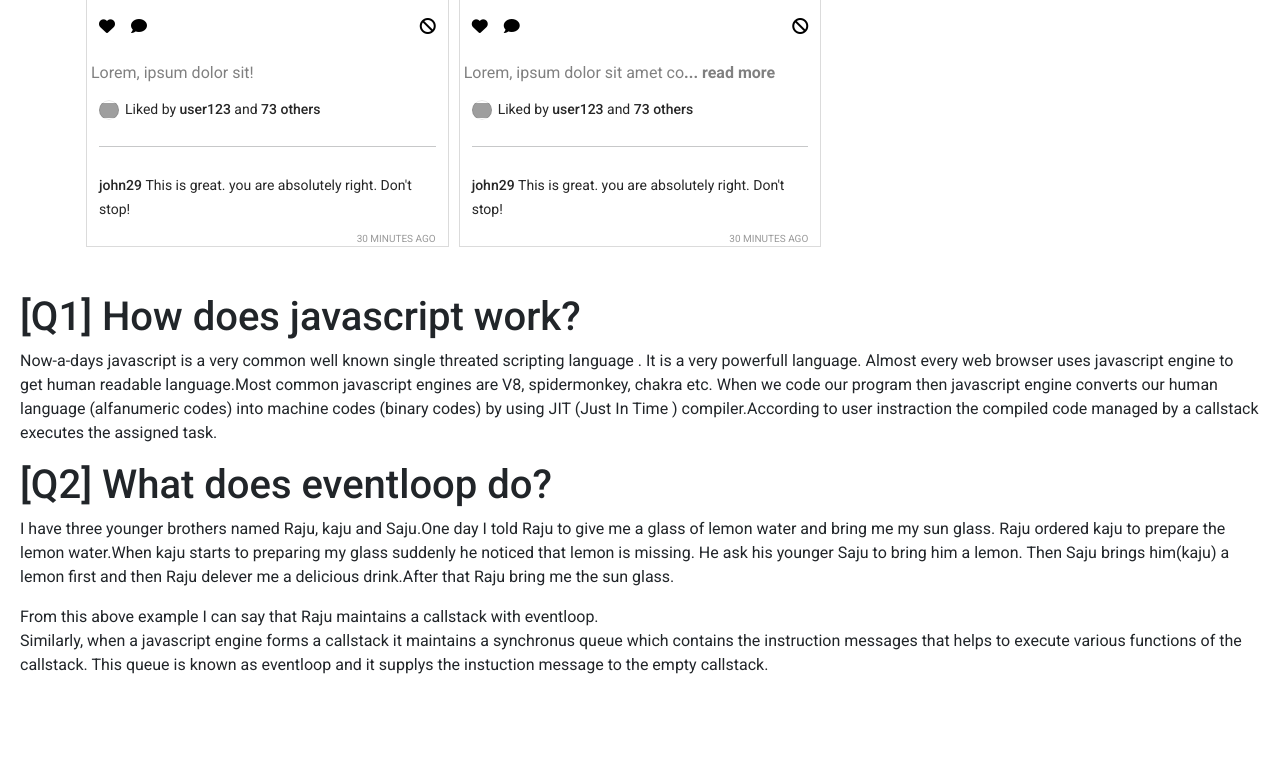
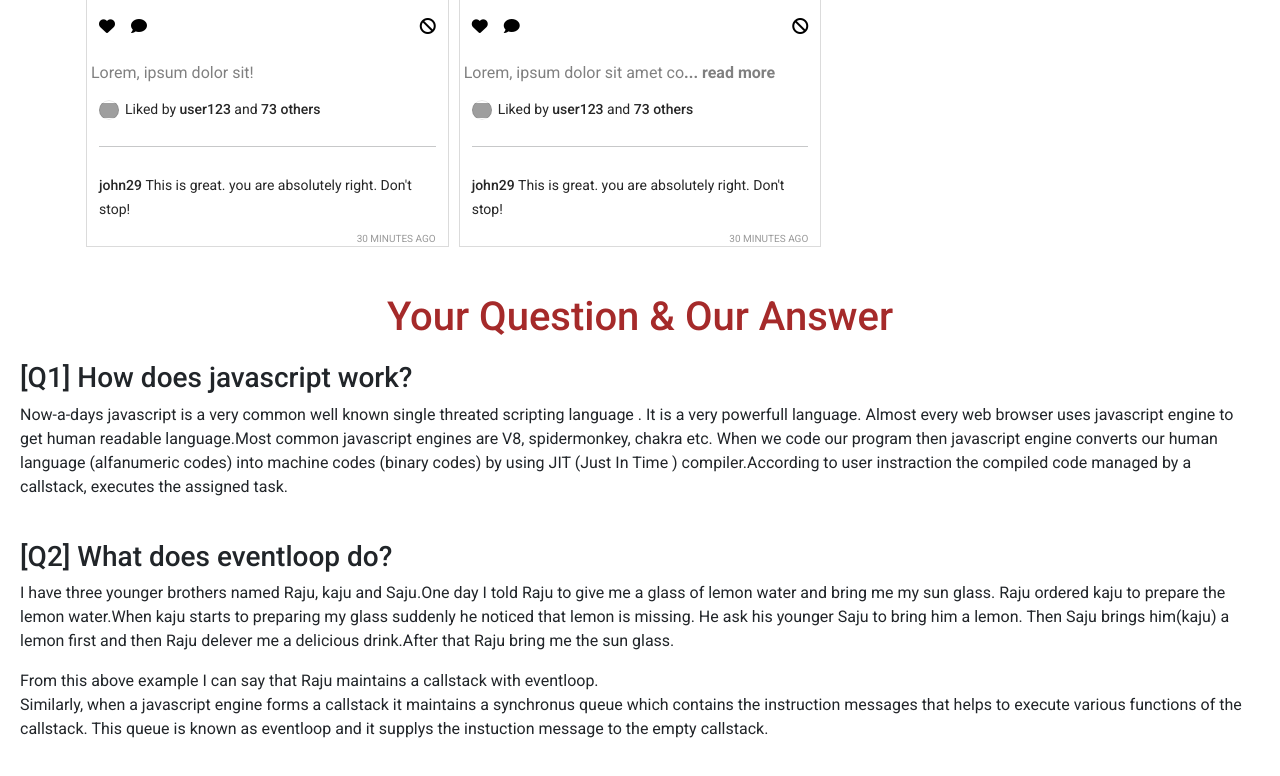
Before and after one commit to Niamul-Hasan/Insta-Sohor, a plain HTML site: page index.html in a window 1280 px wide. Shown: the part 1285-2061 px from the top of the page. Before the commit the page ends 1998 px from the top, so only its background shows below. Drawn offline with nearby package versions, Linux system fonts and the light colour scheme; grey boxes are pictures that could not be loaded.

Commit message:
bonous part is added

```diff
--- a/css/style.css
+++ b/css/style.css
@@ -246,9 +246,17 @@ img {
 }
 .bonous{
   margin-top: 10px;
-padding: 20px;
+  padding: 20px;
+}
+.bonous h1{
+  text-align: center;
+  color: brown;
+  margin-bottom: 20px;
+}
+.bonous div{
+  padding-bottom: 25px;
+}
 
-}
 
 @media only screen and (max-width: 992px) {
   #posts {
--- a/index.html
+++ b/index.html
@@ -78,12 +78,13 @@
             </div>
         </main>
         <section id="bonous" class="bonous">
+            <h1>Your Question & Our Answer</h1>
             <div>
-                <h1>[Q1] How does javascript work?</h1>
-                <p>Now-a-days javascript is a very common well known single threated scripting language . It is a very powerfull language. Almost every web browser uses javascript engine to get human readable language.Most common javascript engines are V8, spidermonkey, chakra etc. When we code our program then javascript engine converts our human language (alfanumeric codes) into machine codes (binary codes) by using JIT (Just In Time ) compiler.According to user instraction the compiled code managed by a callstack executes the assigned task. </p>
+                <h3>[Q1] How does javascript work?</h3>
+                <p>Now-a-days javascript is a very common well known single threated scripting language . It is a very powerfull language. Almost every web browser uses javascript engine to get human readable language.Most common javascript engines are V8, spidermonkey, chakra etc. When we code our program then javascript engine converts our human language (alfanumeric codes) into machine codes (binary codes) by using JIT (Just In Time ) compiler.According to user instraction the compiled code managed by a callstack, executes the assigned task. </p>
             </div>
             <div>
-                <h1>[Q2] What does eventloop do?</h1>
+                <h3>[Q2] What does eventloop do?</h3>
                 <p> I have three younger brothers named Raju, kaju and Saju.One day I told  Raju to give me a glass of lemon water and bring me my sun glass. Raju ordered kaju to prepare the lemon water.When kaju starts to preparing my glass suddenly he noticed that lemon is missing. He ask his younger Saju to bring him a lemon. Then Saju brings  him(kaju) a lemon first and then Raju delever me a delicious drink.After that Raju bring me the sun glass. </p>
                 <p>From this above example I can say that Raju maintains a callstack with eventloop. <br>
                  Similarly, when a javascript engine forms a callstack it maintains a synchronus queue which contains the instruction messages that helps to execute various functions of the callstack. This queue is known as eventloop and it supplys the instuction message to the empty callstack. </p>
```
